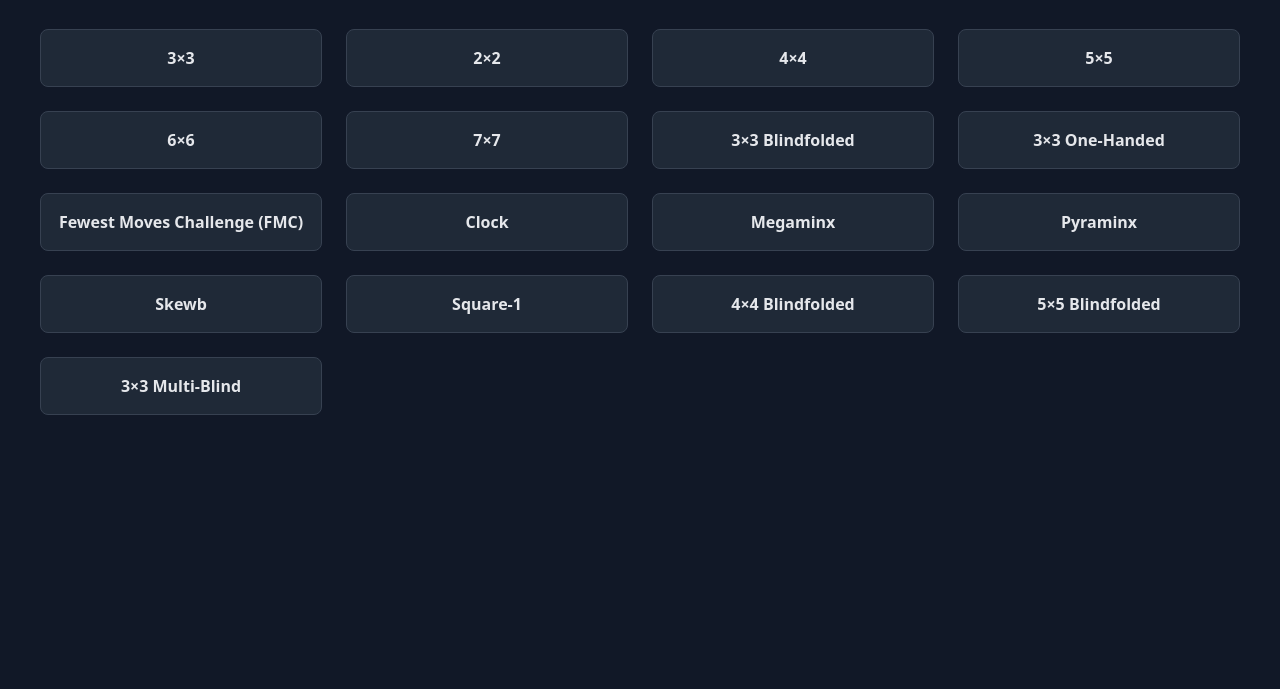
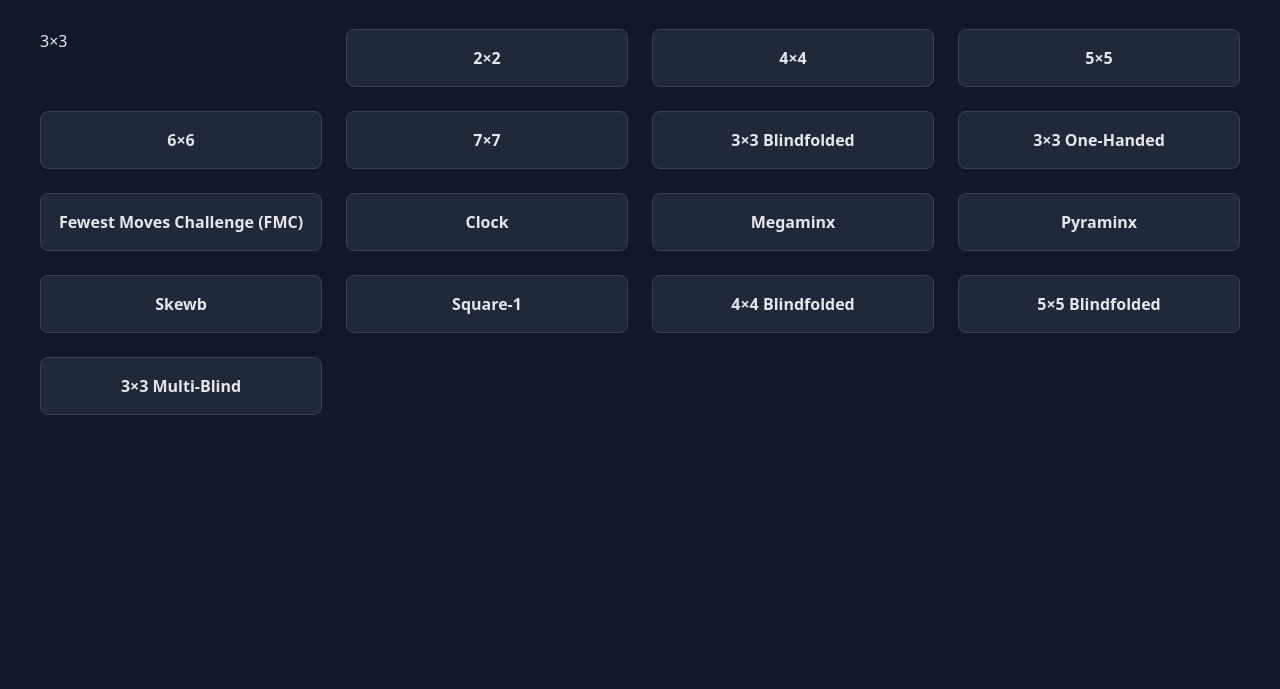
Before and after one commit to Mikey-Chou123/CubeMap, a website: page src/index.html in a window 1280 px wide. Shown: the part 111-800 px from the top of the page. Drawn offline with nearby package versions, Linux system fonts and the light colour scheme.

Commit message:
added event-card class in 3x3

```diff
--- a/src/index.html
+++ b/src/index.html
@@ -17,7 +17,7 @@
   <main>
     <div class="grid grid-cols-1 sm:grid-cols-2 md:grid-cols-3 lg:grid-cols-4 gap-6">
       <a href="3x3.html"
-        class="group border border-gray-700 bg-gray-800 p-4 block no-underline rounded-lg text-gray-200 hover:border-gray-500 hover:text-white transition transform hover:-translate-y-1 hover:shadow-lg text-center font-semibold">3×3</a>
+        class="event-card">3×3</a>
       <a href="apology.html"
         class="group border border-gray-700 bg-gray-800 p-4 block no-underline rounded-lg text-gray-200 hover:border-gray-500 hover:text-white transition transform hover:-translate-y-1 hover:shadow-lg text-center font-semibold">2×2</a>
       <a href="apology.html"
```
